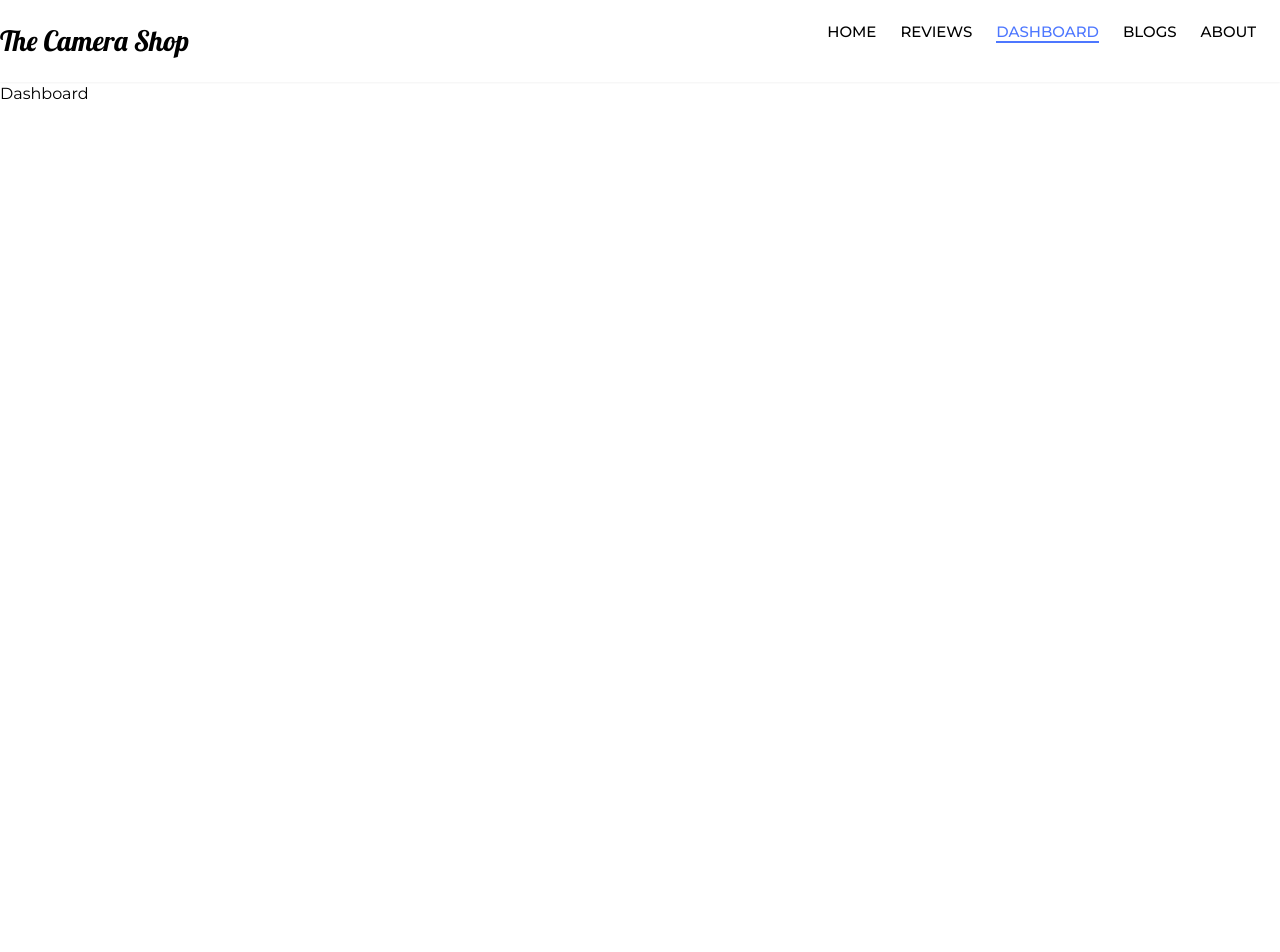
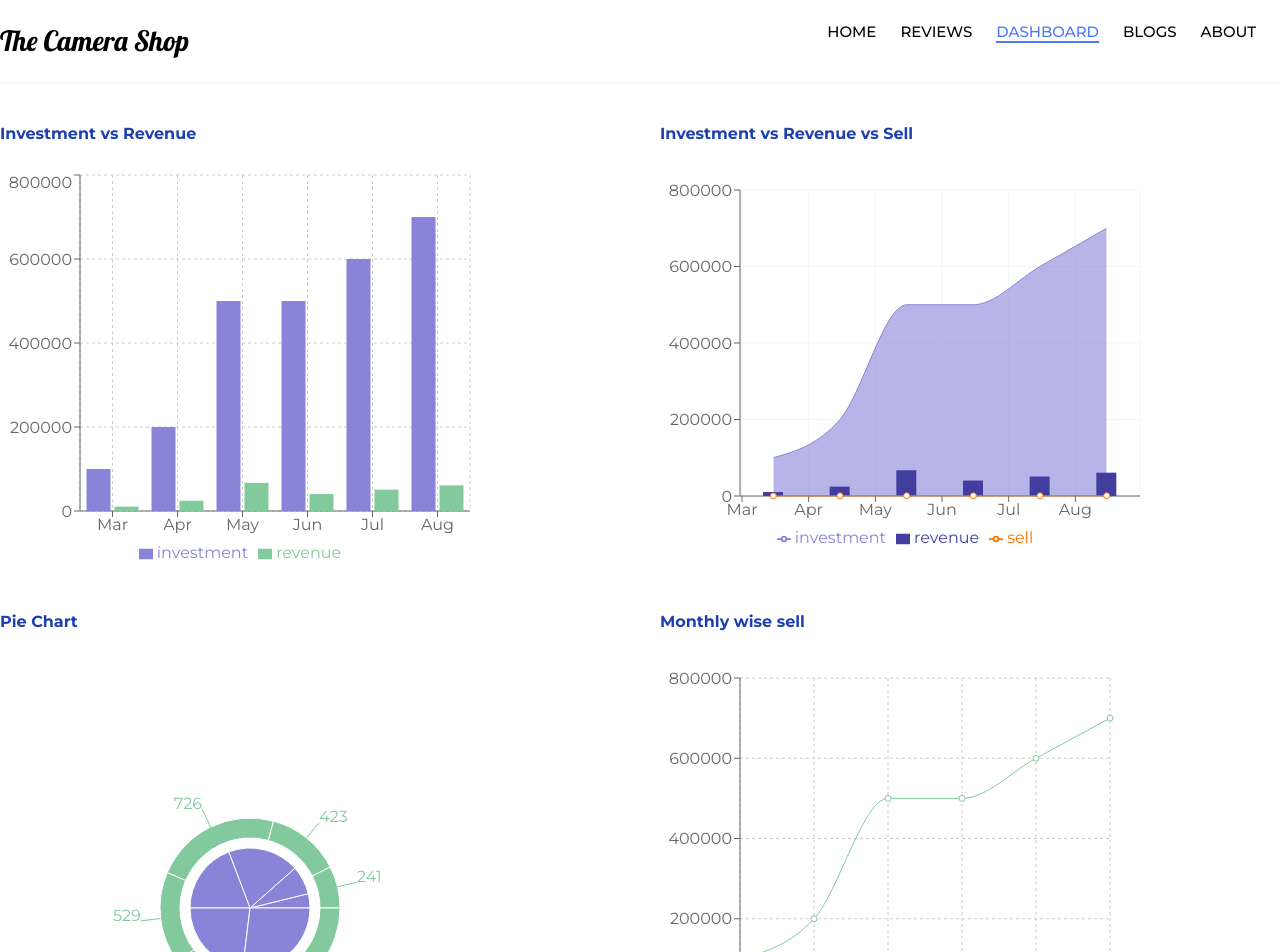
Before and after one commit to Habidhossen/The-Camera-Shop, a React (Create React App) app: page /dashboard in a window 1280 px wide. Shown: the top 952 px of the page. Before the commit the page ends 800 px from the top, so only its background shows below. Built offline with nearby package versions, Linux system fonts and the light colour scheme.

Commit message:
chart added

```diff
--- a/package.json
+++ b/package.json
@@ -14,6 +14,7 @@
     "react-dom": "^18.0.0",
     "react-router-dom": "^6.3.0",
     "react-scripts": "5.0.0",
+    "recharts": "^2.1.9",
     "web-vitals": "^2.1.4"
   },
   "scripts": {
--- a/src/components/Blogs/Blogs.js
+++ b/src/components/Blogs/Blogs.js
@@ -2,26 +2,32 @@ import React from "react";
 
 const Blogs = () => {
   return (
-    <div>
-      <h5>What is Context API?</h5>
+    <div className="container mx-auto">
+      <h1 className="text-center my-10 text-4xl">Question and Answer</h1>
+      <div className="bg-gray-100 p-8 rounded-md mb-6">
+        <h5 className="font-bold mb-2">What is Context API?</h5>
         <p>
-        The Context API is a React structure that enables to exchange of unique
-        details and assists in solving prop-drilling from all levels of
+          The Context API is a React structure that enables to exchange of
+          unique details and assists in solving prop-drilling from all levels of
           application. Context API is an alternative to prop drilling or moving
           props from grandparent to child to parent, and so on. In Context API,
-        React.createContext() is return a consumer and a provider. The provider
-        is a component that provides the state to its children. It holds the
-        store and is the parent of all the components that might need that
-        store. The Consumer as it so happens is a component that consumes and
-        uses the state.
+          React.createContext() is return a consumer and a provider. The
+          provider is a component that provides the state to its children. It
+          holds the store and is the parent of all the components that might
+          need that store. The Consumer as it so happens is a component that
+          consumes and uses the state.
         </p>
-      <h5>What is Semantic Tag?</h5>
+      </div>
+      <div className="bg-gray-100 p-8 rounded-md">
+        <h5 className="font-bold mb-2">What is Semantic Tag?</h5>
         <p>
-        HTML is markup language. In HTML5 which is HTML updated version. In this
-        version, there are a lot of tags included which provided many features
-        on the webpage. Which made HTML more unique. Some of the semantic tag is
-        header, nav, main, article, aside, section, footer.
+          HTML is markup language. In HTML5 which is HTML updated version. In
+          this version, there are a lot of tags included which provided many
+          features on the webpage. Semantic tag are those that clearly describe
+          their meaning in a human and machine readable way. Some of the
+          semantic tag is header, nav, main, article, aside, section and footer.
         </p>
+      </div>
     </div>
   );
 };
--- a/src/components/Dashboard/Dashboard.js
+++ b/src/components/Dashboard/Dashboard.js
@@ -1,9 +1,159 @@
-import React from "react";
+import {
+  Area,
+  Bar,
+  BarChart,
+  CartesianGrid,
+  ComposedChart,
+  Legend,
+  Line,
+  LineChart,
+  Pie,
+  PieChart,
+  Tooltip,
+  XAxis,
+  YAxis,
+} from "recharts";
 
 const Dashboard = () => {
+  const data = [
+    {
+      month: "Mar",
+      investment: 100000,
+      sell: 241,
+      revenue: 10401,
+    },
+    {
+      month: "Apr",
+      investment: 200000,
+      sell: 423,
+      revenue: 24500,
+    },
+    {
+      month: "May",
+      investment: 500000,
+      sell: 726,
+      revenue: 67010,
+    },
+    {
+      month: "Jun",
+      investment: 500000,
+      sell: 529,
+      revenue: 40405,
+    },
+    {
+      month: "Jul",
+      investment: 600000,
+      sell: 601,
+      revenue: 50900,
+    },
+    {
+      month: "Aug",
+      investment: 700000,
+      sell: 670,
+      revenue: 61000,
+    },
+  ];
   return (
-    <div>
-      <h1>Dashboard</h1>
+    <div className="grid grid-cols-2 gap-10 container mx-auto mt-10 bg-white">
+      <div>
+        <h1 className="mb-6 text-blue-800 font-bold">Investment vs Revenue</h1>
+        <BarChart
+          width={500}
+          height={400}
+          data={data}
+          margin={{
+            top: 5,
+            right: 30,
+            left: 20,
+            bottom: 5,
+          }}
+        >
+          <CartesianGrid strokeDasharray="3 3" />
+          <XAxis dataKey="month" />
+          <YAxis />
+          <Tooltip />
+          <Legend />
+          <Bar dataKey="investment" fill="#8884d8" />
+          <Bar dataKey="revenue" fill="#82ca9d" />
+        </BarChart>
+      </div>
+      <div>
+        <h1 className="mb-6 text-blue-800 font-bold">
+          Investment vs Revenue vs Sell
+        </h1>
+        <ComposedChart
+          width={500}
+          height={400}
+          data={data}
+          margin={{
+            top: 20,
+            right: 20,
+            bottom: 20,
+            left: 20,
+          }}
+        >
+          <CartesianGrid stroke="#f5f5f5" />
+          <XAxis dataKey="month" scale="band" />
+          <YAxis />
+          <Tooltip />
+          <Legend />
+          <Area
+            type="monotone"
+            dataKey="investment"
+            fill="#8884d8"
+            stroke="#8884d8"
+          />
+          <Bar dataKey="revenue" barSize={20} fill="#413ea0" />
+          <Line type="monotone" dataKey="sell" stroke="#ff7300" />
+        </ComposedChart>
+      </div>
+      <div>
+        <h1 className="mb-6 text-blue-800 font-bold">Pie Chart</h1>
+        <PieChart width={500} height={500}>
+          <Pie
+            data={data}
+            dataKey="investment"
+            cx="50%"
+            cy="50%"
+            outerRadius={60}
+            fill="#8884d8"
+          />
+          <Pie
+            data={data}
+            dataKey="sell"
+            cx="50%"
+            cy="50%"
+            innerRadius={70}
+            outerRadius={90}
+            fill="#82ca9d"
+            label
+          />
+          <Tooltip />
+        </PieChart>
+      </div>
+      <div>
+        <h1 className="mb-6 text-blue-800 font-bold">Monthly wise sell</h1>
+        <LineChart
+          width={500}
+          height={400}
+          data={data}
+          margin={{
+            top: 20,
+            right: 50,
+            left: 20,
+            bottom: 5,
+          }}
+        >
+          <CartesianGrid strokeDasharray="3 3" />
+          <XAxis dataKey="month" />
+          <YAxis />
+          <Tooltip />
+          <Legend />
+          <Line type="monotone" dataKey="sell" stroke="#8884d8" />
+          <Line type="monotone" dataKey="investment" stroke="#82ca9d" />
+          <Line type="monotone" dataKey="revenue" stroke="#ff7300" />
+        </LineChart>
+      </div>
     </div>
   );
 };
--- a/src/components/Navbar/Navbar.js
+++ b/src/components/Navbar/Navbar.js
@@ -5,7 +5,7 @@ import "./Navbar.css";
 
 const Navbar = () => {
   return (
-    <div className="py-5 shadow-sm sticky top-0 bg-white">
+    <div className="py-5 shadow-sm sticky top-0 bg-white z-10">
       <div className="flex justify-between container mx-auto">
         <div>
           <h1 className="nav-logo">
```
Also changed, not shown: 2 other files (tests, documents, lock files or other folders). Lines whose indentation alone changed are shown as unchanged.
